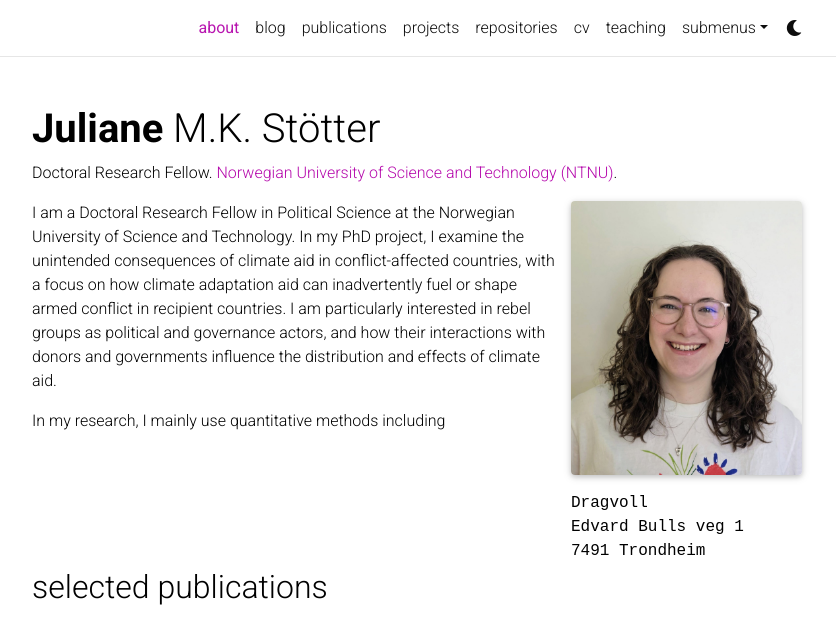
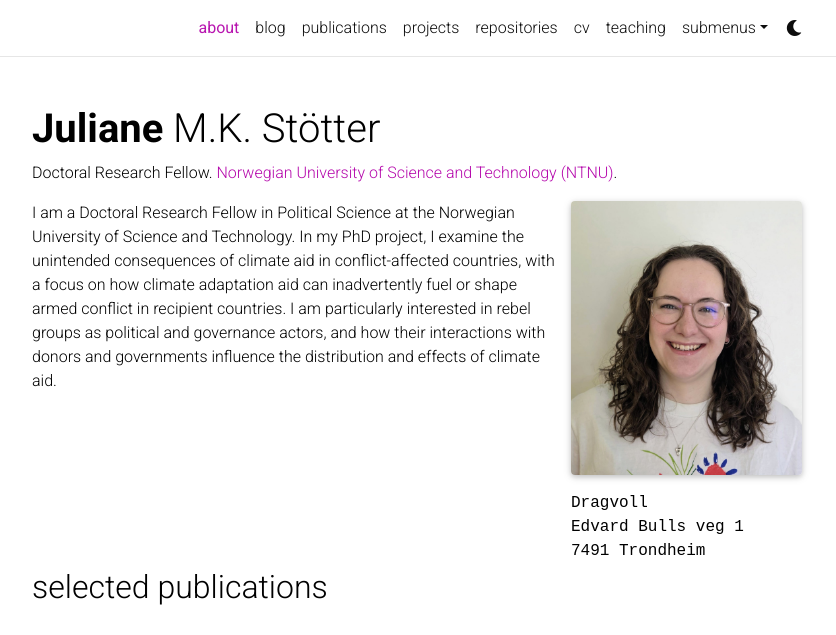
Before and after one commit to julianestoetter/website, a Jekyll site: the page built from _pages/about.md, in a window 1280 px wide and 924 px high, cut to the strip 0-635 px from the top of the window. Shown: the whole strip, without its empty margins (223-1059 px from the left). Built offline with Jekyll 4.4.1, drawn with Linux system fonts in a browser that asks for light colours; full-size pictures stand in for the smaller copies a plugin makes; comment, search, counter and statistics services are not loaded; a style sheet for code colours, icons or effects is not loaded.

Commit message:
Update about.md

```diff
--- a/_pages/about.md
+++ b/_pages/about.md
@@ -20,6 +20,3 @@ social: true  # includes social icons at the bottom of the page
 ---
 
 I am a Doctoral Research Fellow in Political Science at the Norwegian University of Science and Technology. In my PhD project, I examine the unintended consequences of climate aid in conflict-affected countries, with a focus on how climate adaptation aid can inadvertently fuel or shape armed conflict in recipient countries. I am particularly interested in rebel groups as political and governance actors, and how their interactions with donors and governments influence the distribution and effects of climate aid.
-
-
-In my research, I mainly use quantitative methods including
```
